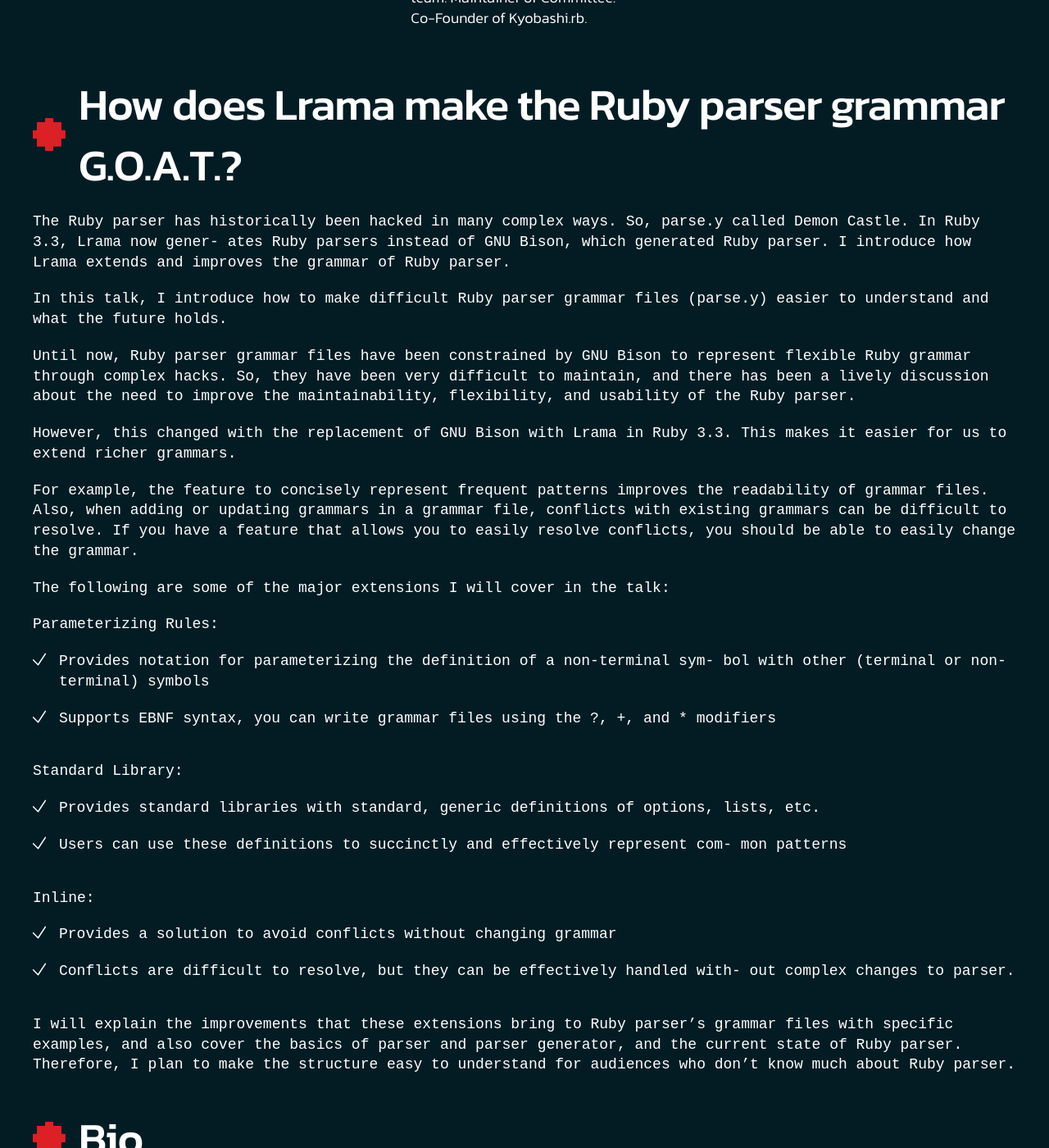
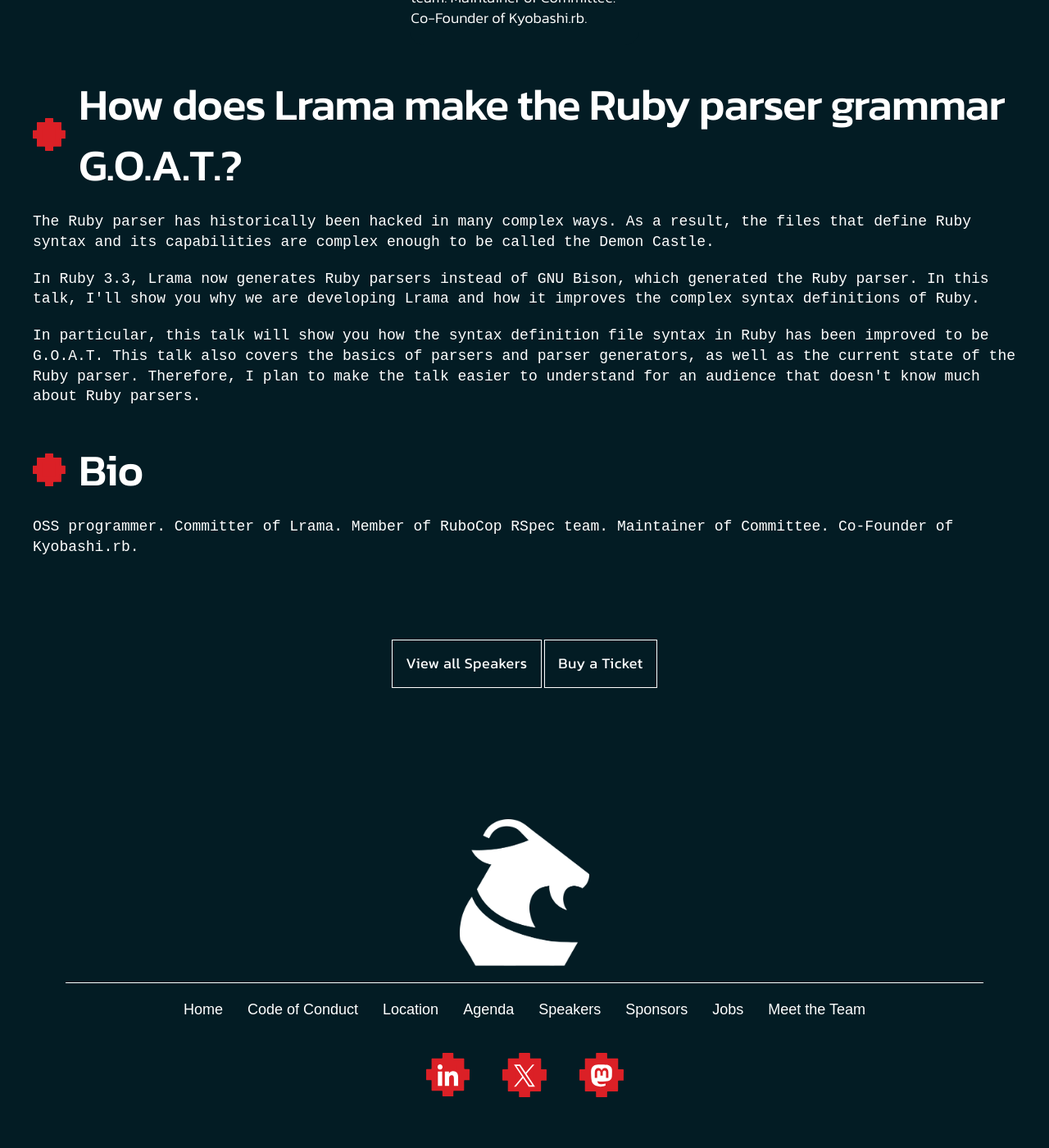
Before and after one commit to euruko/2024.euruko.org, a Jekyll site: the page built from speakers/yudai_takada.html, in a window 1280 px wide and 1400 px high, scrolled down 703 px. Shown: the whole window at 82% size. Built offline with Jekyll 4.4.1, drawn with Linux system fonts in a browser that asks for light colours; comment, search, counter and statistics services are not loaded.

Commit message:
Update talk description of Yudai

```diff
--- a/speakers/yudai_takada.html
+++ b/speakers/yudai_takada.html
@@ -32,79 +32,22 @@
           <h3 class="section__article__title has-dot">How does Lrama make the Ruby parser grammar G.O.A.T.?</h3>
           <p class="section__article__text mb--2">
             The Ruby parser has historically been hacked in many complex ways.
-So, parse.y called Demon Castle. In Ruby 3.3, Lrama now gener-
-ates Ruby parsers instead of GNU Bison, which generated Ruby
-parser. I introduce how Lrama extends and improves the grammar
-of Ruby parser.
+            As a result, the files that define Ruby syntax and its capabilities
+            are complex enough to be called the Demon Castle.
           </p>
           <p class="section__article__text mb--2">
-            In this talk, I introduce how to make difficult Ruby parser grammar files
-(parse.y) easier to understand and what the future holds.
+            In Ruby 3.3, Lrama now generates Ruby parsers instead of GNU Bison,
+            which generated the Ruby parser. In this talk, I'll show you why we
+            are developing Lrama and how it improves the complex syntax
+            definitions of Ruby.
           </p>
           <p class="section__article__text mb--2">
-            Until now, Ruby parser grammar files have been constrained by GNU Bison to
-represent flexible Ruby grammar through complex hacks. So, they have been
-very difficult to maintain, and there has been a lively discussion about the need
-to improve the maintainability, flexibility, and usability of the Ruby parser.
-          </p>
-          <p class="section__article__text mb--2">
-            However, this changed with the replacement of GNU Bison with Lrama in Ruby
-3.3. This makes it easier for us to extend richer grammars.
-          </p>
-          <p class="section__article__text mb--2">
-            For example, the feature to concisely represent frequent patterns improves the
-readability of grammar files. Also, when adding or updating grammars in a
-grammar file, conflicts with existing grammars can be difficult to resolve. If you
-have a feature that allows you to easily resolve conflicts, you should be able to
-easily change the grammar.
-          </p>
-          <p class="section__article__text mb--2">
-            The following are some of the major extensions I will cover in the talk:
-          </p>
-          <p class="section__article__text mb--2">
-            Parameterizing Rules:
-          </p>
-          <ul class="section__article__list mb--4">
-            <li class="section__article__list__item is-accepted">
-              Provides notation for parameterizing the definition of a non-terminal sym-
-bol with other (terminal or non-terminal) symbols
-            </li>
-            <li class="section__article__list__item is-accepted">
-              Supports EBNF syntax, you can write grammar files using the ?, +, and
-* modifiers
-            </li>
-          </ul>
-          <p class="section__article__text mb--2">
-            Standard Library:
-          </p>
-          <ul class="section__article__list mb--4">
-            <li class="section__article__list__item is-accepted">
-              Provides standard libraries with standard, generic definitions of options,
-lists, etc.
-            </li>
-            <li class="section__article__list__item is-accepted">
-              Users can use these definitions to succinctly and effectively represent com-
-mon patterns
-            </li>
-          </ul>
-          <p class="section__article__text mb--2">
-            Inline:
-          </p>
-          <ul class="section__article__list mb--4">
-            <li class="section__article__list__item is-accepted">
-              Provides a solution to avoid conflicts without changing grammar
-            </li>
-            <li class="section__article__list__item is-accepted">
-              Conflicts are difficult to resolve, but they can be effectively handled with-
-out complex changes to parser.
-            </li>
-          </ul>
-          <p class="section__article__text mb--2">
-            I will explain the improvements that these extensions bring to Ruby parser’s
-grammar files with specific examples, and also cover the basics of parser and
-parser generator, and the current state of Ruby parser. Therefore, I plan to
-make the structure easy to understand for audiences who don’t know much
-about Ruby parser.
+            In particular, this talk will show you how the syntax definition
+            file syntax in Ruby has been improved to be G.O.A.T. This talk
+            also covers the basics of parsers and parser generators, as well as
+            the current state of the Ruby parser. Therefore, I plan to make the
+            talk easier to understand for an audience that doesn't know much
+            about Ruby parsers.
           </p>
         </div>
       </article>
```
